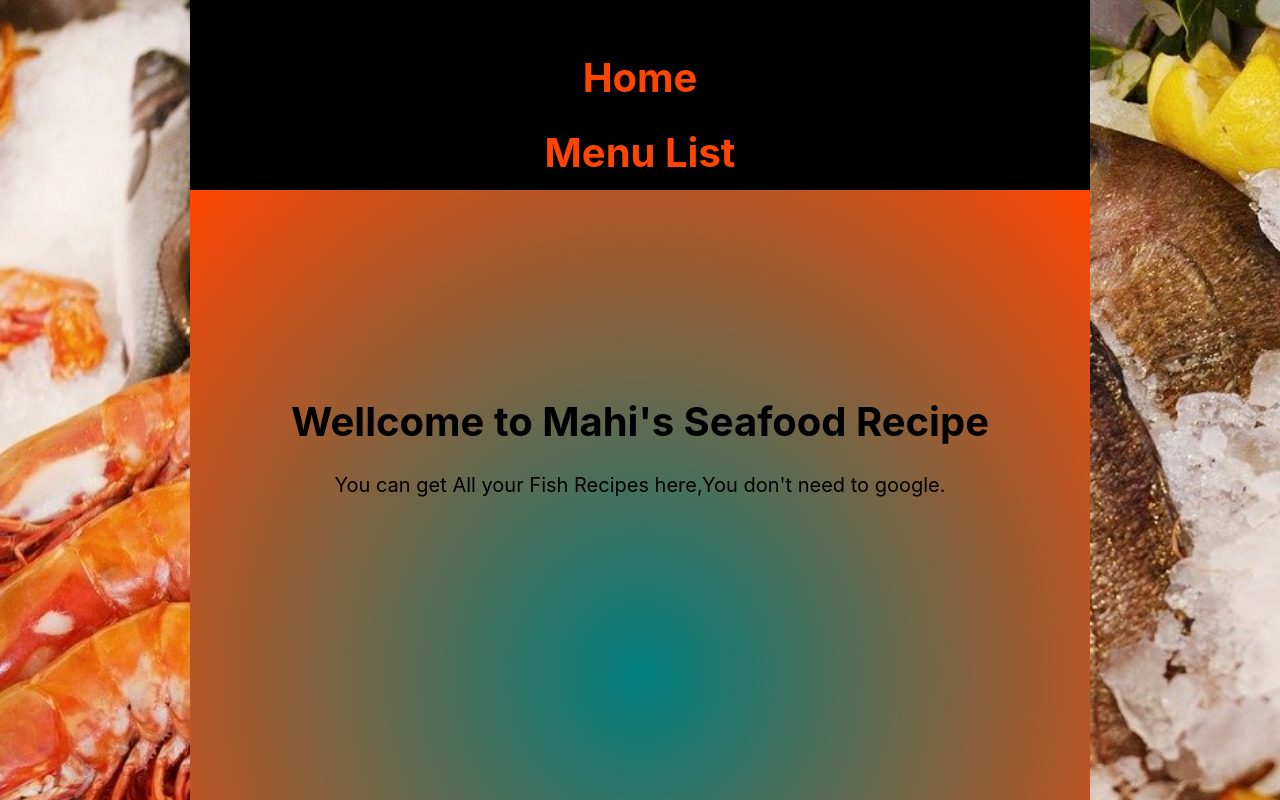
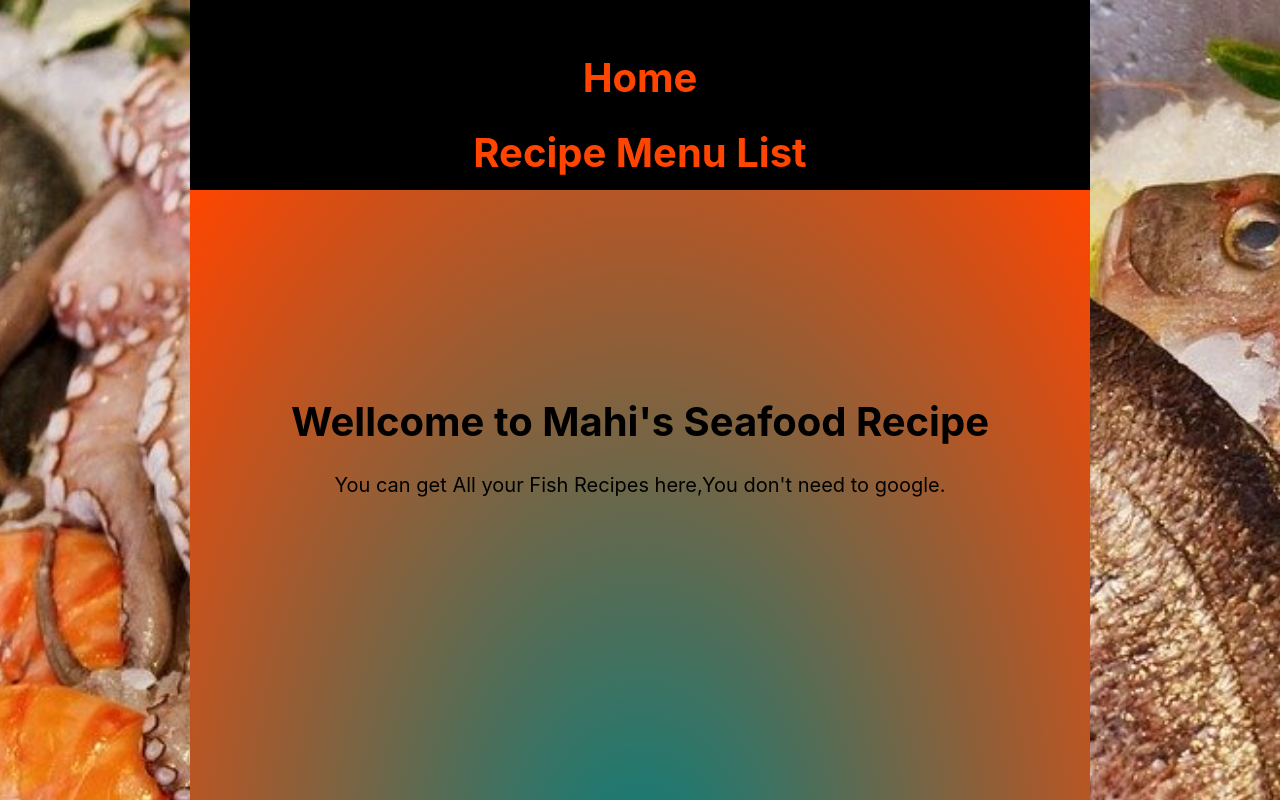
Before and after one commit to mahletbogale/menu-project, a React (Create React App) app: page / in a window 1280 px wide. Shown: the top 800 px of the page. Built offline with nearby package versions, Linux system fonts and the light colour scheme; no server answers.

Commit message:
Formatting code

```diff
--- a/src/App/App.css
+++ b/src/App/App.css
@@ -22,7 +22,7 @@ header a {
   color: black;
   text-align: center;
   font-size: 20px;
-  padding-bottom: 640px;
+  padding-bottom: 1140px;
   margin-bottom: 0px;
 }
 
@@ -61,7 +61,6 @@ header a {
   padding-top: 20px;
   margin-left: 100px;
   margin-top: 30px;
-
 }
 
 .menudetail ul {
@@ -90,18 +89,7 @@ header a {
 }
 .ing {
   padding-top: 40px;
-
 }
-.menuname{
+.menuname {
   padding-top: 40px;
 }
-
-
-@media only screen and (max-width: 600px){
-
-
-
-
-
-
-}
--- a/src/App/App.js
+++ b/src/App/App.js
@@ -25,7 +25,7 @@ class App extends Component {
         <header>
           <Link to="/">Home</Link>
 
-          <Link to="/menulist/menulist">Menu List</Link>
+          <Link to="/menulist/menulist">Recipe Menu List</Link>
         </header>
         <main className="appmain">
           <Route path="/" exact render={() => <Home />} />
--- a/src/MenuDetails/MenuDetails.js
+++ b/src/MenuDetails/MenuDetails.js
@@ -32,7 +32,7 @@ class MenuDetails extends Component {
 
           <p>{ins.strInstructions}</p>
 
-          <h3 className='ing'>Ingredients</h3>
+          <h3 className="ing">Ingredients</h3>
           <div className="ingridient">
             <p>{`${ins.strIngredient1}${"  "} ${ins.strMeasure1}`}</p>
             <p>{`${ins.strIngredient2}${"  "} ${ins.strMeasure2}`}</p>
```
Also changed, not shown: src/Proposal.md (+5 -23 lines).
